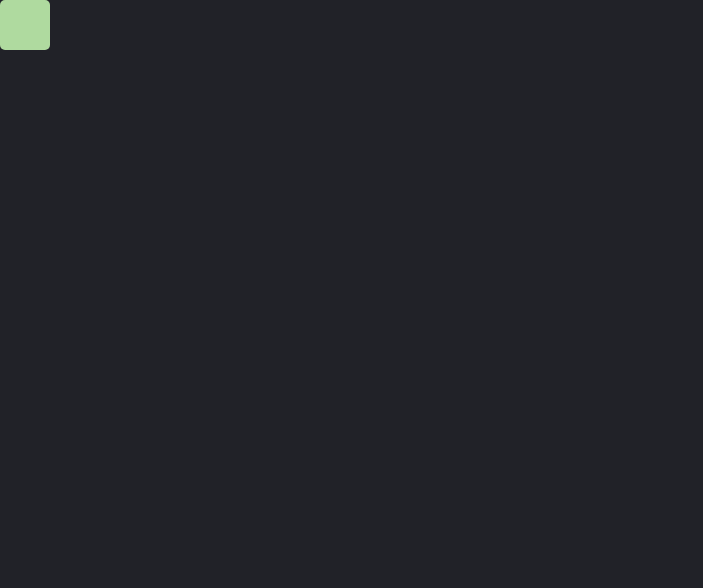
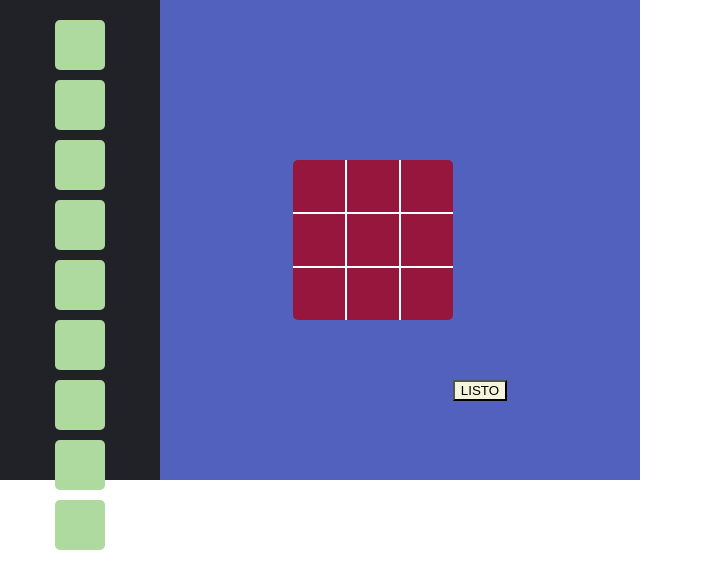
Before and after one commit to tromenArarat/PEyLW, a plain HTML site: page DRAGANDDROP/index.html in a window 1280 px wide. Shown: the whole page, without its empty margins (0-703 px from the left). Drawn offline with Linux system fonts and the light colour scheme.

Commit message:
reacomodo en drag and drop

```diff
--- a/DRAGANDDROP/index.html
+++ b/DRAGANDDROP/index.html
@@ -1,12 +1,33 @@
 <html>
+
 <head>
     <title>Arrastrar y soltar</title>
     <link rel="stylesheet" href="main.css" type="text/css">
 </head>
+
 <body>
+    <div class="caja">
         <div id="contenedor">
-            <div id="tarjeta"></div>
+            <div id="tarjeta1"></div>
+            <div id="tarjeta2"></div>
+            <div id="tarjeta3"></div>
+            <div id="tarjeta4"></div>
+            <div id="tarjeta5"></div>
+            <div id="tarjeta6"></div>
+            <div id="tarjeta7"></div>
+            <div id="tarjeta8"></div>
+            <div id="tarjeta9"></div>
+
         </div>
+        <div id="contenedor2">
+            <div id="silueta"></div>
+            <div id="boton-container">
+                <button id="btn">LISTO</button>
+            </div>
+        </div>
+
+    </div>
+
 </body>
 <script src="script.js"></script>
 
--- a/DRAGANDDROP/main.css
+++ b/DRAGANDDROP/main.css
@@ -1,22 +1,94 @@
 body{
     padding: 0;
     margin: 0;
+}
+.caja{
+    display: inline-flex;
 }
 
 #contenedor{
     background-color: #212228;
     background-image: linear-gradient(#292a30 .1em, transparent 1.em),
     linear-gradient(90deg,#292a30 .1em, transparent .1em);
-    background-size: 4em 4em;
-    height: 100vh;
+    background-size: 2em 2em;
+    height: 60vh;
+    width:20vh;
+    display: flex;
+    justify-content: center;
+    align-items: center;
 }
 
-#tarjeta{
+#tarjeta1, #tarjeta2, #tarjeta3, #tarjeta4, #tarjeta5, #tarjeta6, #tarjeta7, #tarjeta8, #tarjeta9{
     width: 50px;
     height: 50px;
-    background-color: #AFDA9F;
     border-radius: 5px;
     cursor: pointer;
-    /* Esto es lo importantee para que el dragndrop funque */
     position:fixed;
+    z-index: 1;
 }
+#tarjeta1{
+    background-color: #AFDA9F;
+    top: 20px;
+}
+#tarjeta2{
+    background-color: #AFDA9F;
+    top: 80px;
+}
+#tarjeta3{
+    background-color: #AFDA9F;
+    top: 140px;
+}
+#tarjeta4{
+    background-color: #AFDA9F;
+    top: 200px;
+}
+#tarjeta5{
+    background-color: #AFDA9F;
+    top: 260px;
+}
+#tarjeta6{
+    background-color: #AFDA9F;
+    top: 320px;
+}
+#tarjeta7{
+    background-color: #AFDA9F;
+    top: 380px;
+}
+#tarjeta8{
+    background-color: #AFDA9F;
+    top: 440px;
+}
+#tarjeta9{
+    background-color: #AFDA9F;
+    top: 500px;
+}
+
+#contenedor2{
+    background-color: #5161bd;
+    background-image: linear-gradient(#292a30 .1em, transparent 1.em),
+    linear-gradient(90deg,#292a30 .1em, transparent .1em);
+    background-size: 4em 4em;
+    height: 60vh;
+    width: 60vh;
+    display: flex;
+    justify-content: center;
+    align-items: center;
+}
+#silueta{
+    width: 160px;
+    height: 160px;
+    background-color: #97163d;
+    border-radius: 5px;
+    position: relative;
+    /* Cuadrícula 3x3 de líneas punteadas */
+    background-image:
+        repeating-linear-gradient(to right, transparent, transparent 52px, #fff 52px, #fff 54px, transparent 54px),
+        repeating-linear-gradient(to bottom, transparent, transparent 52px, #fff 52px, #fff 54px, transparent 54px);
+    background-size: 54px 54px;
+    background-position: 0 0;
+}
+button{
+    background-color: beige;
+    position:relative;
+    top:150px;
+}
--- a/DRAGANDDROP/script.js
+++ b/DRAGANDDROP/script.js
@@ -1,19 +1,20 @@
-
 let newX = 0, newY = 0, startX = 0, startY = 0;
 
-const tarjeta = document.getElementById('tarjeta');
+let lastTarjeta = null;
 
-tarjeta.addEventListener('mousedown', mouseDown)
-
-function mouseDown(e){
+for (let i = 0; i < 9; i++) {
+    const tarjeta = document.getElementById(`tarjeta${i + 1}`);
+    tarjeta.addEventListener('mousedown', mouseDown);
+    function mouseDown(e) {
         startX = e.clientX
         startY = e.clientY
+        lastTarjeta = tarjeta;
 
         document.addEventListener('mousemove', mouseMove)
         document.addEventListener('mouseup', mouseUp)
     }
 
-function mouseMove(e){
+    function mouseMove(e) {
         newX = startX - e.clientX
         newY = startY - e.clientY
 
@@ -22,36 +23,33 @@ function mouseMove(e){
 
         tarjeta.style.top = (tarjeta.offsetTop - newY) + 'px'
         tarjeta.style.left = (tarjeta.offsetLeft - newX) + 'px'
+        //console.log('x: '+e.clientX);
+        //console.log('y: '+e.clientY);
     }
 
-function mouseUp(e){
+    function mouseUp() {
         document.removeEventListener('mousemove', mouseMove)
+        document.removeEventListener('mouseup', mouseUp)
     }
 
-// document.addEventListener('DOMContentLoaded',cargarHtml);
+}
 
-// function cargarHtml(){
-//     const div = document.querySelector('div');
+btn.addEventListener('click', checarPosicion);
 
-//     div.style = 'background-color: blue';
-
-//     let offsetX, offsetY;
-
-//     const mover = (e) => {
-//         // Actualiza la posición del div según la posición del cursor
-//         div.style.left = `${e.clientX - offsetX}px`;
-//         div.style.top = `${e.clientY - offsetY}px`;
-//     }
-
-//     div.addEventListener('mousedown',(e)=>{
-//         // Calcula los valores iniciales
-//         offsetX = e.clientX - div.offsetLeft;
-//         offsetY = e.clientY - div.offsetTop;
-//         document.addEventListener('mousemove',mover);
-//     })
-
-//     // Remueve el mousemove event listener
-//     document.addEventListener('mouseup',()=>{
-//         document.removeEventListener('mousemove',mover)
-//     })
-// }
+function checarPosicion() {
+    if (lastTarjeta) {
+        console.log('x: ' + lastTarjeta.offsetLeft);
+        console.log('y: ' + lastTarjeta.offsetTop);
+        if (lastTarjeta.offsetLeft < 390 &&
+            lastTarjeta.offsetLeft > 360 &&
+            lastTarjeta.offsetTop < 220 &&
+            lastTarjeta.offsetTop > 195) {
+            lastTarjeta.style.top = 209 + 'px';
+            lastTarjeta.style.left = 374 + 'px';
+        } else {
+            alert('bien');
+        }
+    } else {
+        alert('No se ha movido ninguna tarjeta.');
+    }
+}
```
Lines whose indentation alone changed are shown as unchanged.
